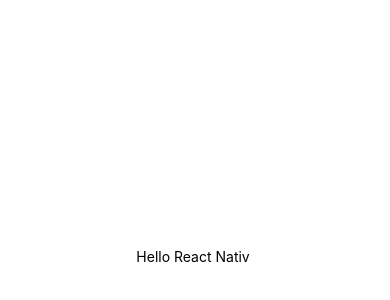
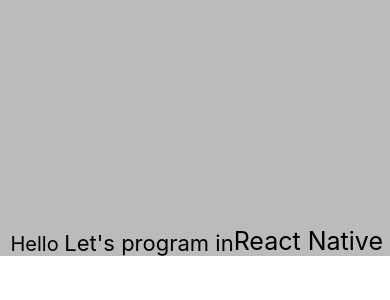
Before and after one commit to ahmadysayed/native-ecommerce, a React Native app: screen / in a window 390 px wide. Shown: the part 166-466 px from the top of the page. Built offline with nearby package versions, Linux system fonts and the light colour scheme.

Commit message:
[UI] learn about flex direction

```diff
--- a/App.js
+++ b/App.js
@@ -2,8 +2,18 @@
 
 export default function App() {
   return (
-    <View style={{ flex: 1, alignItems: "center", justifyContent: "center" }}>
-      <Text>Hello React Nativ </Text>
+    <View
+      style={{
+        flexDirection: "row",
+        flex: 0.5,
+        alignItems: "flex-end",
+        justifyContent: "flex-end",
+        backgroundColor: "#bbb",
+      }}
+    >
+      <Text style={{ fontSize: 20 }}>Hello </Text>
+      <Text style={{ fontSize: 22 }}>Let's program in</Text>
+      <Text style={{ fontSize: 25 }}>React Native </Text>
     </View>
   );
 }
```
